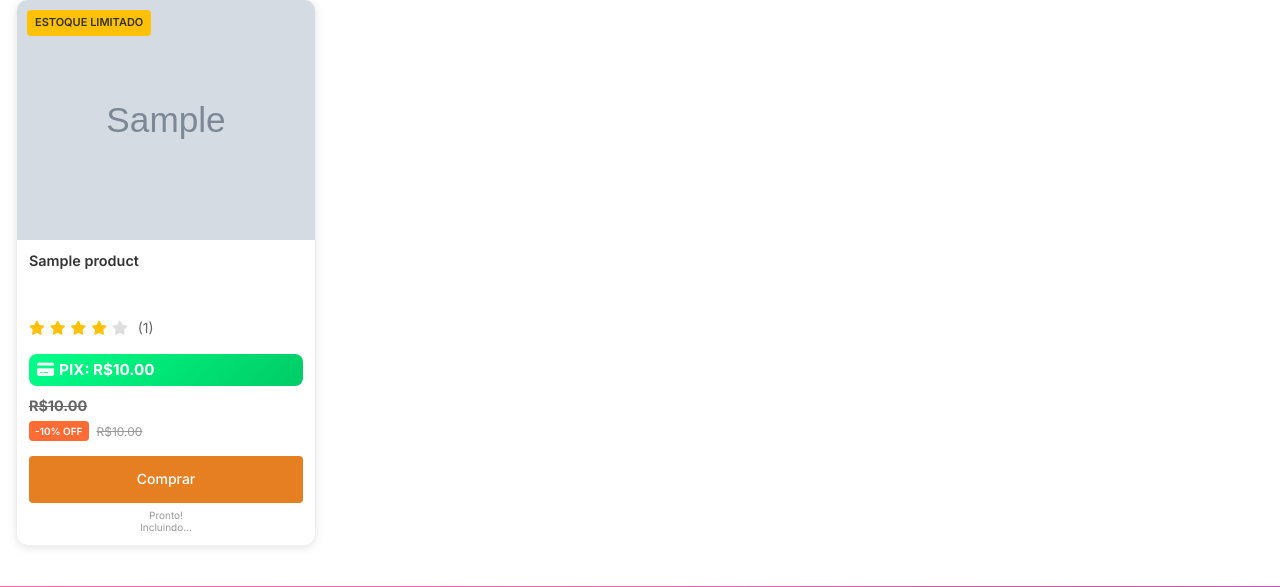
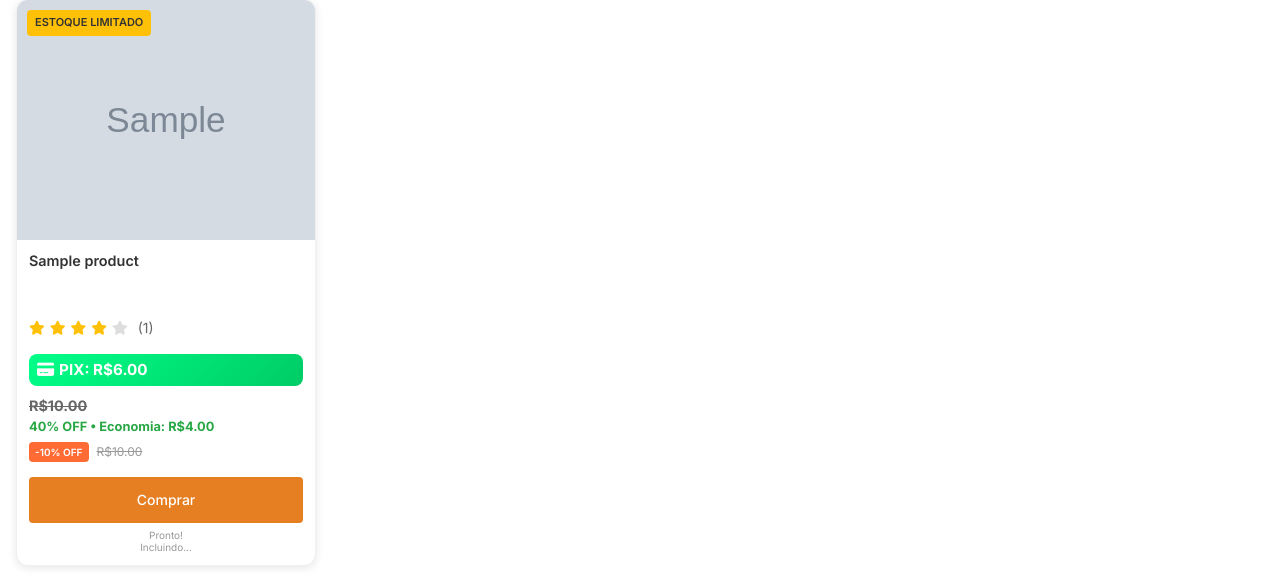
Before and after one commit to gerencial03/tha, a Flask app: template templates/index.html in a window 1280 px wide. Shown: the part 803-1390 px from the top of the page. Run offline with Flask 3, Linux system fonts and the light colour scheme; the template is opened without the code that fills it: most values are stand-ins (such as "Sample title", 1, 10 or a date in 2020); grey boxes marked "Sample" are stand-in pictures; data that the repository does not hold is empty; some libraries are stand-ins or nearby versions.

Commit message:
Show product prices with discount on the main page for easier shopping
Updates index.html to display discounted PIX prices and savings on product cards.

Replit-Commit-Author: Agent
Replit-Commit-Session-Id: 28bd2399-3fd4-4a78-8abf-90e4ba56ddba
Replit-Commit-Screenshot-Url: https://storage.googleapis.com/screenshot-production-us-central1/e18661a9-4945-487c-a183-9db383dbc780/28bd2399-3fd4-4a78-8abf-90e4ba56ddba/gXigQj8

```diff
--- a/templates/index.html
+++ b/templates/index.html
@@ -98,9 +98,12 @@
                             <!-- Price -->
                             <div class="product-price">
                                 <div class="pix-price" style="background: linear-gradient(135deg, #00ff88, #00cc66); color: white; padding: 4px 8px; border-radius: 8px; margin-bottom: 8px; font-weight: bold; font-size: 0.95rem;">
-                                    <i class="fas fa-credit-card" style="margin-right: 5px;"></i>PIX: R${{ "%.2f"|format(product.price) }}
+                                    <i class="fas fa-credit-card" style="margin-right: 5px;"></i>PIX: R${{ "%.2f"|format(product.price * 0.60) }}
                                 </div>
                                 <span class="current-price" style="color: #666; text-decoration: line-through; font-size: 0.9rem;">R${{ "%.2f"|format(product.price) }}</span>
+                                <div class="pix-discount-info" style="font-size: 0.8rem; color: #28a745; font-weight: bold;">
+                                    40% OFF • Economia: R${{ "%.2f"|format(product.price * 0.40) }}
+                                </div>
                                 {% if product.original_price %}
                                     <div class="price-discount">
                                         <span class="discount-badge">-{{ product.discount }}% OFF</span>
@@ -189,9 +192,12 @@
                             <!-- Price -->
                             <div class="product-price">
                                 <div class="pix-price" style="background: linear-gradient(135deg, #00ff88, #00cc66); color: white; padding: 4px 8px; border-radius: 8px; margin-bottom: 8px; font-weight: bold; font-size: 0.95rem;">
-                                    <i class="fas fa-credit-card" style="margin-right: 5px;"></i>PIX: R${{ "%.2f"|format(product.price) }}
+                                    <i class="fas fa-credit-card" style="margin-right: 5px;"></i>PIX: R${{ "%.2f"|format(product.price * 0.60) }}
                                 </div>
                                 <span class="current-price" style="color: #666; text-decoration: line-through; font-size: 0.9rem;">R${{ "%.2f"|format(product.price) }}</span>
+                                <div class="pix-discount-info" style="font-size: 0.8rem; color: #28a745; font-weight: bold;">
+                                    40% OFF • Economia: R${{ "%.2f"|format(product.price * 0.40) }}
+                                </div>
                                 {% if product.original_price %}
                                     <div class="price-discount">
                                         <span class="discount-badge">-{{ product.discount }}% OFF</span>
```
Also changed, not shown: replit.md (+4 -0 lines).
